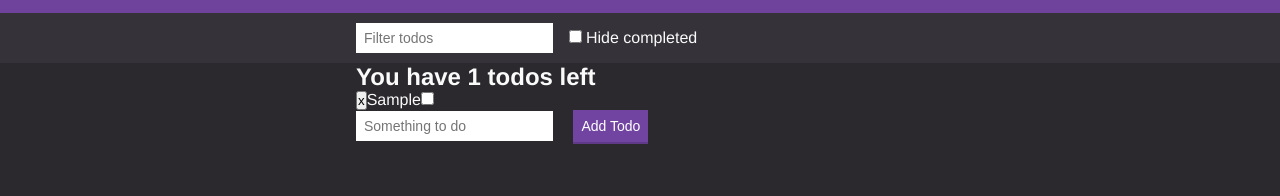
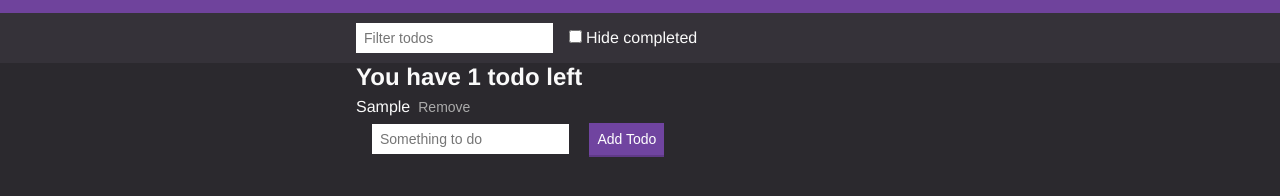
Before and after one commit to NateOs/todo-app, a plain HTML site: page index.html in a window 1280 px wide. Both pictures are taken after typing "Sample" into the empty fields and a click on the button "Add Todo". Shown: the part 78-274 px from the top of the page. Drawn offline with Linux system fonts and the light colour scheme.

Commit message:
Finetuning, basic bug fixes and more CSS

```diff
--- a/index.html
+++ b/index.html
@@ -25,14 +25,15 @@
            <div id="todos">
              <!-- Content here is generated from JS, anything here will be replaced    -->
             </div>
+            <div class="container">
+                <form id="new-todo">
+                    <input type="text" class="input" placeholder="Something to do" name="text">
+                    <button class="button">Add Todo</button>
+                </form>
+            </div>
         </div>
 
-        <div class="container">
-            <form id="new-todo">
-                <input type="text" class="input" placeholder="Something to do" name="text">
-                <button class="button">Add Todo</button>
-            </form>
-        </div>
+
 
         <script src="/scripts/uuid.js"></script>
         <script src="/scripts/todo-functions.js"></script>
--- a/scripts/todo-functions.js
+++ b/scripts/todo-functions.js
@@ -1,4 +1,4 @@
-//Fetch existing todos from localStorage
+//Fetching already created todos
 //getSavedTodos
 const getSavedTodos = () => {
     const todosJSON = localStorage.getItem('todos')
@@ -61,40 +61,57 @@ const renderTodos = (todos, filters) => {
 //Get the DOM elements for an individual note
 //generateTodoDOM
 const generateTodoDOM = (todo) => {
-    const todoEl = document.createElement('div')
+    const todoEl = document.createElement('label')
+    const containerEl = document.createElement('div')
     const checkbox = document.createElement('input') //checkbox
     const delTodo = document.createElement('button')
-    const p = document.createElement('span')
+    const todoText = document.createElement('span')
 
-    p.textContent = todo.text
-    delTodo.textContent = 'x'
-    //removetodos
+    todoText.textContent = todo.text
+    todoEl.appendChild(todoText)
+
+    //checkbox
+    checkbox.setAttribute('type', 'checkbox') //checkbox
+    checkbox.checked = todo.completed
+    containerEl.appendChild(checkbox)
+    checkbox.addEventListener('change',  (e) => {
+        toggleTodo(todo.id)
+        saveTodos(todos)
+        renderTodos(todos, filters)
+    })
+
+    //todotext
+    todoText.appendChild(delTodo)
+    containerEl.appendChild(todoText)
+
+    //Setup container
+    todoEl.classList.add('list-item')
+    containerEl.classList.add('list-item__container')
+    todoEl.appendChild(containerEl)
+
+    //removetodos button
+    delTodo.textContent = 'Remove'
+    delTodo.classList.add('button', 'button--text')
     delTodo.addEventListener('click', () => {
         removeTodo(todo.id)
         saveTodos(todos)
         renderTodos(todos, filters)
     })
 
-    checkbox.setAttribute('type', 'checkbox') //checkbox
-    checkbox.checked = todo.completed
-
-    checkbox.addEventListener('change',  (e) => {
-        toggleTodo(todo.id)
-        saveTodos(todos)
-        renderTodos(todos, filters)
-    })
-
-    todoEl.appendChild(delTodo)
-    todoEl.appendChild(p)
-    todoEl.appendChild(checkbox)
-
-    return todoEl
+    return todoText
 }
 
 //Get the DOM elements for list summary
 //generateSummaryDOM
 const generateSummaryDOM = (incompleteTodos) => {
     const summary = document.createElement('h2')
-    summary.textContent = `You have ${incompleteTodos.length} todos left`
+    console.log(incompleteTodos.length)
+
+    if (incompleteTodos.length > 1) {
+        summary.textContent = `You have ${incompleteTodos.length} todos left`
+    } else {
+        summary.textContent = `You have ${incompleteTodos.length} todo left`
+    }
+
     return summary
 }
```
